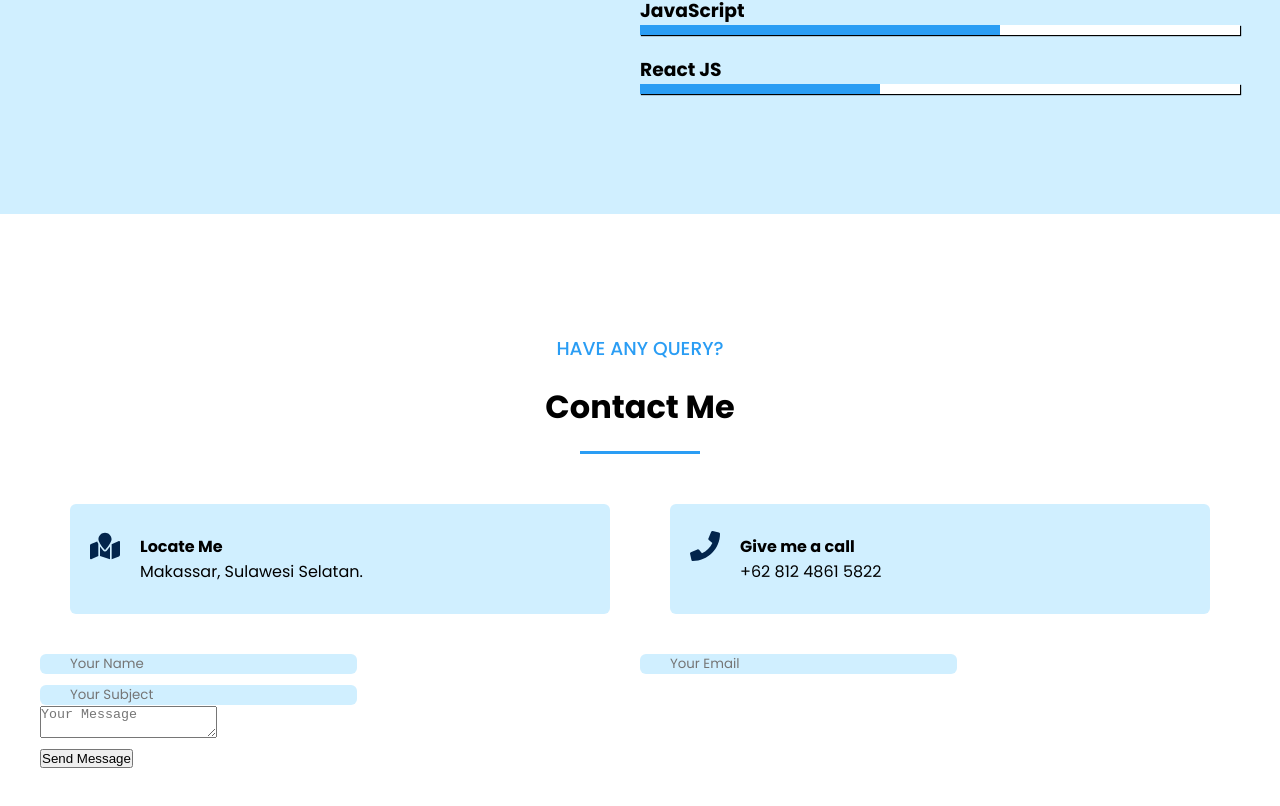
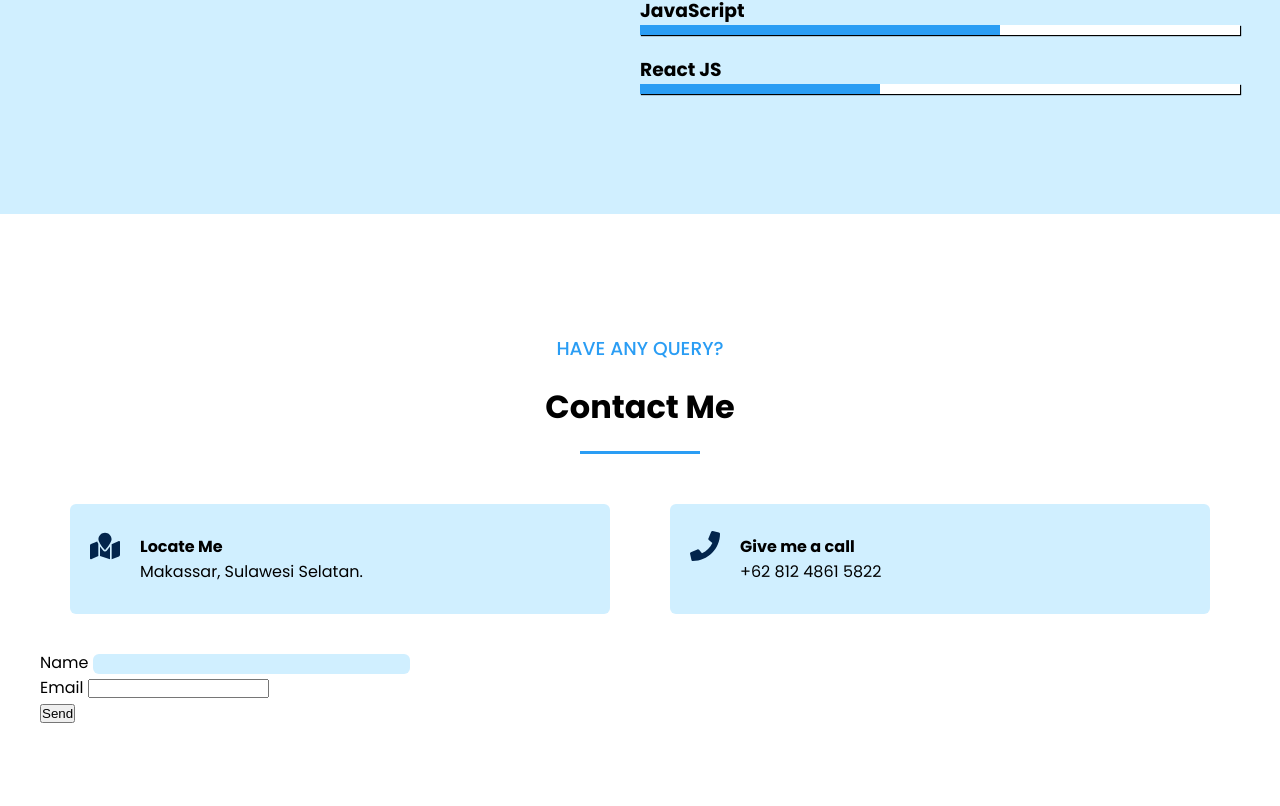
Before and after one commit to mfauzanamzar/myportofolio-with-react, a React (Create React App) app: page / in a window 1280 px wide. Shown: the part 2022-2828 px from the top of the page. Built offline with nearby package versions, Linux system fonts and the light colour scheme.

Commit message:
test contact form

```diff
--- a/src/components/Contact.js
+++ b/src/components/Contact.js
@@ -64,41 +64,16 @@
           onSubmit="submit"
 
         >
-          <input type="hidden" name="form-name" value="form1"/>
-        <div className="row">
-
-            <div className="col-6">
-
-              <input type="text" name="name" placeholder="Your Name" />
-
-
-            </div>
-            <div className="col-6">
-
-              <input  type="text" name="email" placeholder="Your Email" />
-
-
-            </div>
-
-
-
-            <div className="col1">
-
-              <input  type="text" name="subject" placeholder="Your Subject" />
-
-
-            </div>
-            <div className="col1">
-
-              <textarea name="message" placeholder="Your Message" ></textarea>
-
-
-            </div>
-
-        </div>
-
-        <button type="submit" >Send Message</button>
-
+          <input type="hidden" name="form-name" value="form1" />
+          <p>
+            <label>Name <input type="text" name="name" /></label>
+          </p>
+          <p>
+            <label>Email <input type="email" name="email" /></label>
+          </p>
+          <p>
+            <button type="submit">Send</button>
+          </p>
         </form>
 
       </div>
```
Also changed, not shown: 1 other file (tests, documents, lock files or other folders).
